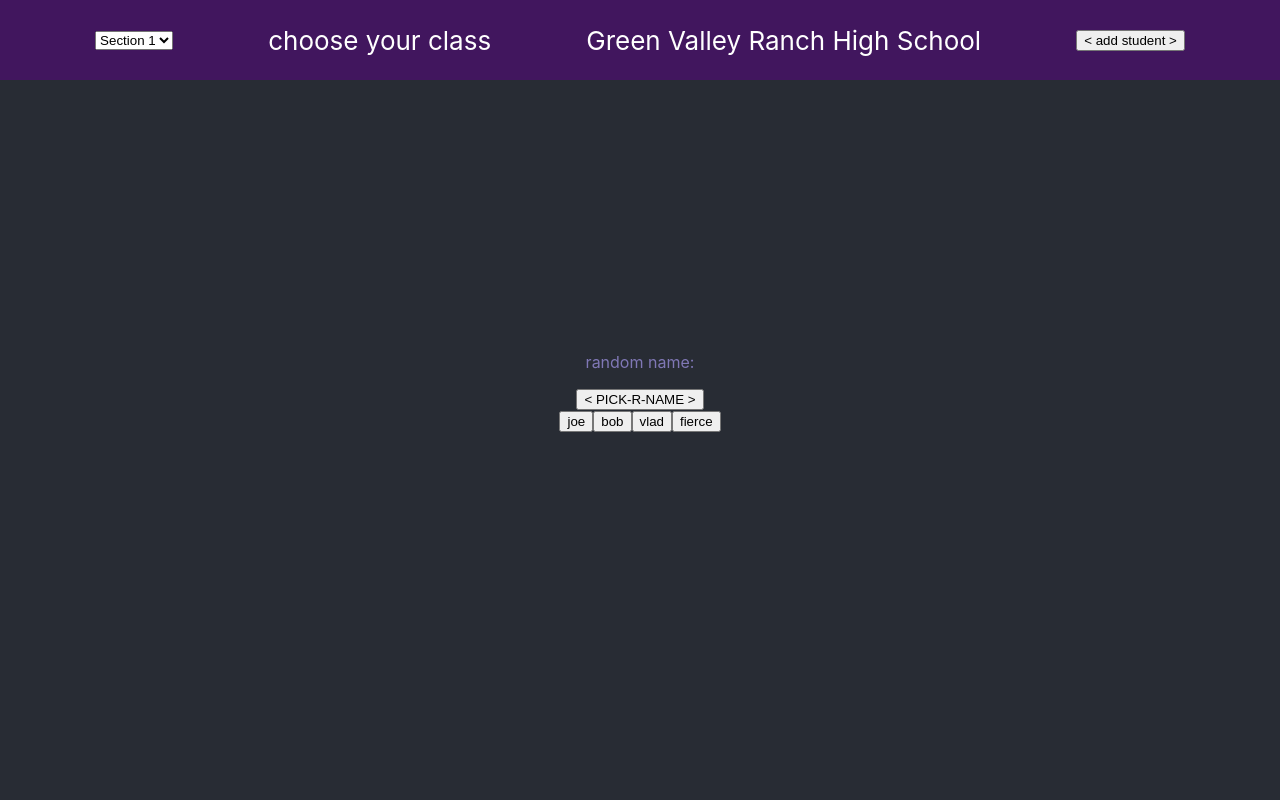
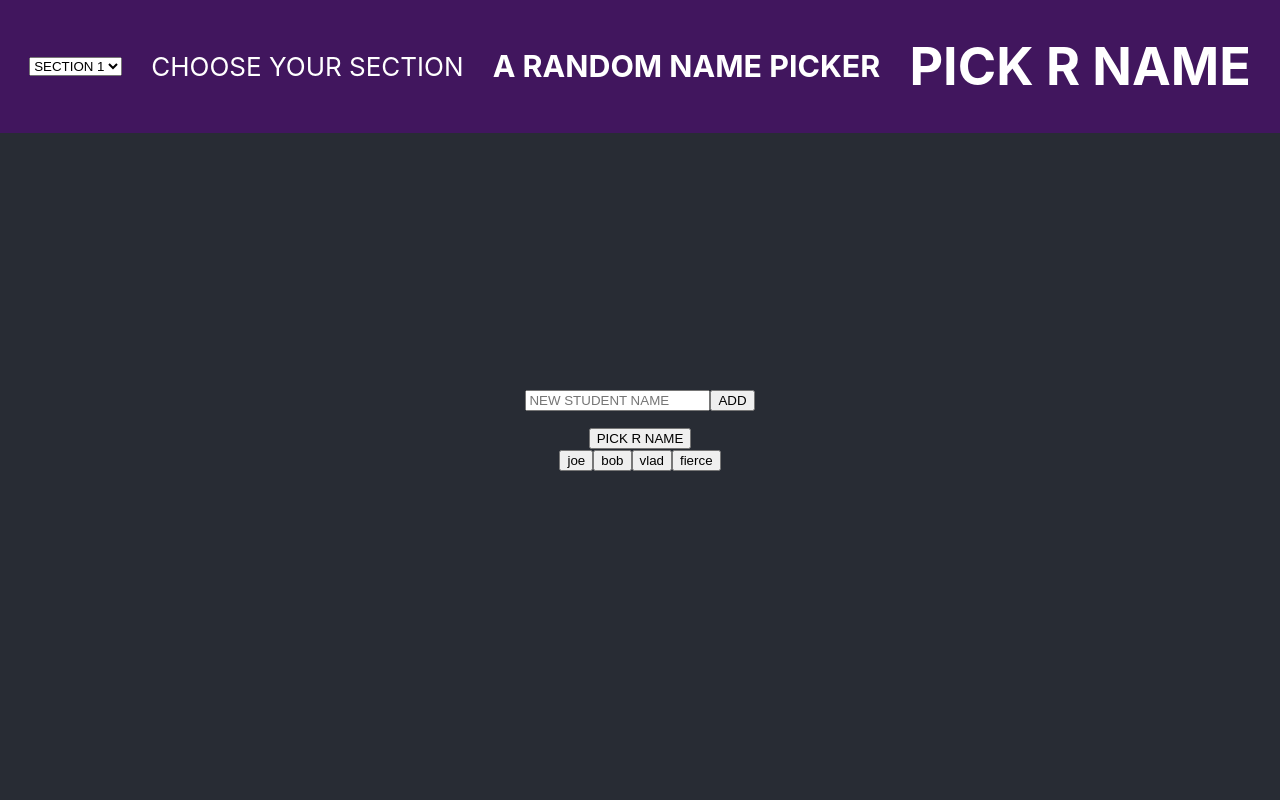
Before and after one commit to vladsolokha/portfolio-review, a React (Create React App) app: page / in a window 1280 px wide. Shown: the top 800 px of the page. Built offline with nearby package versions, Linux system fonts and the light colour scheme.

Commit message:
added enter student name and form components

```diff
--- a/src/App.js
+++ b/src/App.js
@@ -18,18 +18,20 @@ const students = [
   }
 ];
 
+
 function App() {
   const names = students;
   const [randomName, setRandomName] = useState(''); //sets state to get random name
   const [selectedClass, setSelectedClass] = useState(1);
   const [newNameField, setNewNameField] = useState('');
 
+  const currentClassNames = names[Number(selectedClass - 1)];
   const min = 0;
-  const max = names[Number(selectedClass - 1)].studentNames.length;
+  const max = currentClassNames.studentNames.length;
 
   const getRandomName = () => {
     const randomNumber = Math.floor(Math.random() * (max - min) + min);
-    const getName = names[Number(selectedClass - 1)].studentNames[randomNumber];
+    const getName = currentClassNames.studentNames[randomNumber];
     setRandomName(getName);
   }
 
@@ -39,6 +41,9 @@ function App() {
 
   console.log(selectedClass);
 
+  const addName = () => {
+    return setSelectedClass.studentNames.push(newNameField);
+  }
 
 
   return (
@@ -48,13 +53,19 @@ function App() {
 
       <main className='main'>
 
-        <div className='randomName'>
-          <p>random name: {randomName}</p>
-          <button onClick={getRandomName} > &lt; PICK-R-NAME &gt;</button>
+        <div className='addName'>
+          <form className='inputName' onSubmit={addName}>
+            <input type='text' placeholder='NEW STUDENT NAME'></input>
+            <input type='submit' value='ADD'></input>
+          </form>
         </div>
 
-        {/* <NamesList selectedClass={selectedClass} names={names} studentNames={names.studentNames} /> */}
-        <aside className='namesList'>
+        <div className='randomName'>
+          <p>{randomName}</p>
+          <button onClick={getRandomName}>PICK R NAME</button>
+        </div>
+
+        <div className='namesList'>
           {
             names[Number(selectedClass - 1)].studentNames.map(name => {
               return (
@@ -62,7 +73,7 @@ function App() {
               )
             })
           }
-        </aside>
+        </div>
 
       </main>
       <Footer />
--- a/src/components/Header.js
+++ b/src/components/Header.js
@@ -3,15 +3,16 @@ import React from 'react';
 function Header(props) {
     return (
         <header className="App-header">
-            <button> &lt; add student &gt; </button>
-            <span>Green Valley Ranch High School</span>
-            <label for='class'> choose your class</label>
+
+            <h1>PICK R NAME</h1>
+            <h3>A RANDOM NAME PICKER</h3>
+            <label for='class'>CHOOSE YOUR SECTION</label>
             <select
                 defaultValue={props.selectedClass}
                 onChange={props.classHandler}
                 >
-                <option value='1'>Section 1</option>
-                <option value='2'>Section 2</option>
+                <option value='1'>SECTION 1</option>
+                <option value='2'>SECTION 2</option>
             </select>
         </header>
 
```
Also changed, not shown: src/components/NamesList.js (+3 -6 lines).
